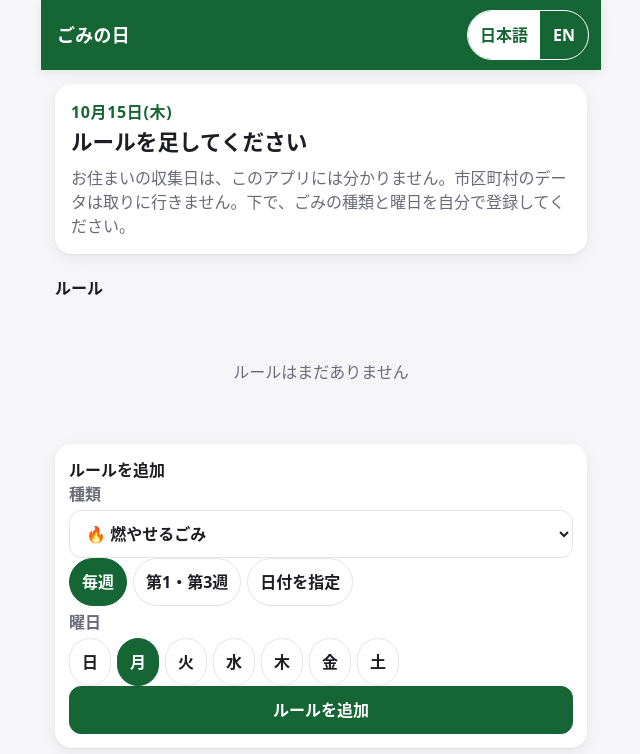
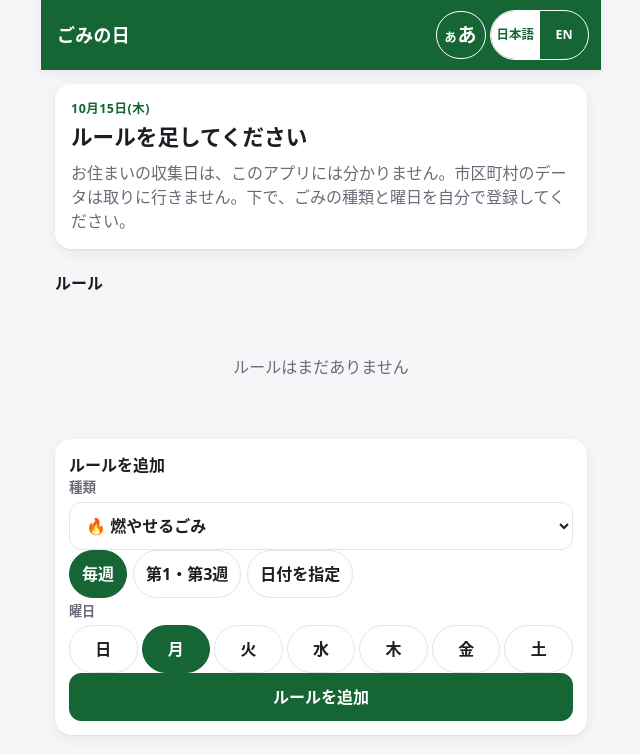
Before and after one commit to gutsmcd-cmd/gomi-touban, a website built with Vite: page index.html in a window 1280 px wide. Shown: the top 754 px of the page, without its empty margins (319-959 px from the left). Built offline with nearby package versions, Linux system fonts and the light colour scheme.

Commit message:
Shirley check: default text sizes back; add 大きい文字 / Large text toggle

```diff
--- /dev/null
+++ b/src/bigtext.ts
@@ -0,0 +1,22 @@
+// 大きい文字 / Large text: an opt-in switch that adds `big-text` on <html>. Saved per app in localStorage.
+const KEY = 'big-text';
+const read = (): boolean => { try { return localStorage.getItem(KEY) === '1'; } catch { return false; } };
+document.documentElement.classList.toggle('big-text', read());
+
+export function bigTextButton(): HTMLButtonElement {
+  const b = document.createElement('button');
+  b.type = 'button';
+  b.className = 'big-text-btn';
+  b.setAttribute('aria-label', '大きい文字 / Large text');
+  b.title = '大きい文字 / Large text';
+  b.innerHTML = '<span class="bt-s" aria-hidden="true">あ</span><span class="bt-l" aria-hidden="true">あ</span>';
+  const sync = () => b.setAttribute('aria-pressed', String(document.documentElement.classList.contains('big-text')));
+  sync();
+  b.addEventListener('click', () => {
+    const on = !document.documentElement.classList.contains('big-text');
+    document.documentElement.classList.toggle('big-text', on);
+    try { localStorage.setItem(KEY, on ? '1' : '0'); } catch { /* private mode */ }
+    sync();
+  });
+  return b;
+}
--- a/src/style.css
+++ b/src/style.css
@@ -23,15 +23,32 @@ h2.sec { font-size: 1rem; margin: 10px 0 0; }
 
 .set-label { font-size: 0.82rem; font-weight: 700; color: var(--muted); display: block; margin: 4px 0; }
 
-/* Shirley check (Oct 2026): larger text and 48px tap targets for older eyes and fingers. */
-.lang-toggle { font-size: 1rem; }
-.lang-toggle button { min-height: 48px; min-width: 48px; padding: 0 12px; opacity: 1; }
+/* Shirley check (Oct 2026): AA contrast and 48px tap targets. Bigger text is opt-in via 大きい文字 (html.big-text). */
+.lang-toggle button { min-height: 48px; min-width: 48px; padding: 0 6px; opacity: 1; }
 .icon-btn { width: 48px; height: 48px; }
-label.field, .small, .foot { font-size: 1rem; }
-.seg button { min-height: 48px; font-size: 1rem; color: #55555f; }
+.seg button { min-height: 48px; color: #55555f; }
 @media (prefers-color-scheme: dark) { .seg button { color: var(--muted); } }
 .btn, .input, select.input { min-height: 48px; }
 .toast button { min-height: 48px; }
-.kicker, .set-label { font-size: 1rem; }
+
+/* 大きい文字 / Large text switch */
+.top-tools { display: flex; align-items: center; gap: 4px; flex: none; }
+.big-text-btn {
+  min-width: 48px; min-height: 48px; padding: 0 8px; border-radius: 999px; flex: none;
+  border: 1.5px solid currentColor; background: transparent; color: inherit;
+  display: inline-flex; align-items: center; justify-content: center; gap: 1px; font-weight: 800; line-height: 1;
+}
+.big-text-btn .bt-s { font-size: 12px; margin-top: 5px; }
+.big-text-btn .bt-l { font-size: 19px; }
+.big-text-btn[aria-pressed='true'] { background: var(--acc-ink, #fff); color: var(--acc); }
+
 .chips button, .dates button, .switch .toggle { min-height: 48px; }
 @media (prefers-color-scheme: dark) { .kicker { color: #4ade80; } }
+
+html.big-text { font-size: 112.5%; }
+html.big-text .lang-toggle, html.big-text label.field, html.big-text .small, html.big-text .foot, html.big-text .seg button { font-size: 1rem; }
+
+html.big-text .kicker, html.big-text .set-label { font-size: 1rem; }
+html.big-text .topbar h1 { font-size: 18px; }
+.chips[role='group'] { gap: 4px; flex-wrap: nowrap; }
+.chips[role='group'] button { flex: 1 1 0; min-width: 0; padding: 6px 0; }
--- a/src/ui.ts
+++ b/src/ui.ts
@@ -1,3 +1,4 @@
+import { bigTextButton } from './bigtext';
 export function h<K extends keyof HTMLElementTagNameMap>(
   tag: K,
   props: Record<string, unknown> = {},
@@ -123,11 +124,19 @@ export function uid(): string {
   return Date.now().toString(36) + Math.random().toString(36).slice(2, 8);
 }
 
-export function langToggle(lang: 'ja' | 'en', set: (l: 'ja' | 'en') => void): HTMLElement {
+function langGroup(lang: 'ja' | 'en', set: (l: 'ja' | 'en') => void): HTMLElement {
   return h('div', { class: 'lang-toggle', role: 'group', 'aria-label': 'Language' },
     h('button', { 'aria-pressed': String(lang === 'ja'), onclick: () => set('ja') }, '日本語'),
     h('button', { 'aria-pressed': String(lang === 'en'), onclick: () => set('en') }, 'EN'),
   );
+}
+
+/** Language toggle plus the 大きい文字 / Large text switch, side by side. */
+export function langToggle(lang: 'ja' | 'en', set: (l: 'ja' | 'en') => void): HTMLElement {
+  const wrap = document.createElement('div');
+  wrap.className = 'top-tools';
+  wrap.append(bigTextButton(), langGroup(lang, set));
+  return wrap;
 }
 
 const BANNER = '保存できませんでした。入力した内容はこの画面に残しています。端末の空き容量を確認してください。 / Could not save. What you typed is still on this screen — nothing was cleared. Free up space on this device and try again.';
```
